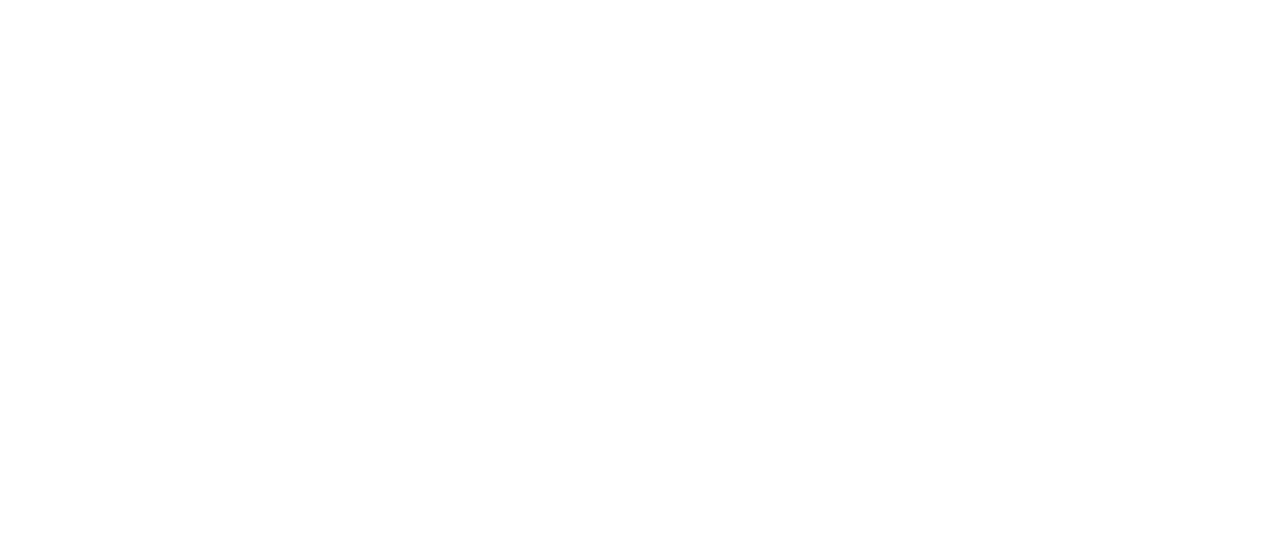
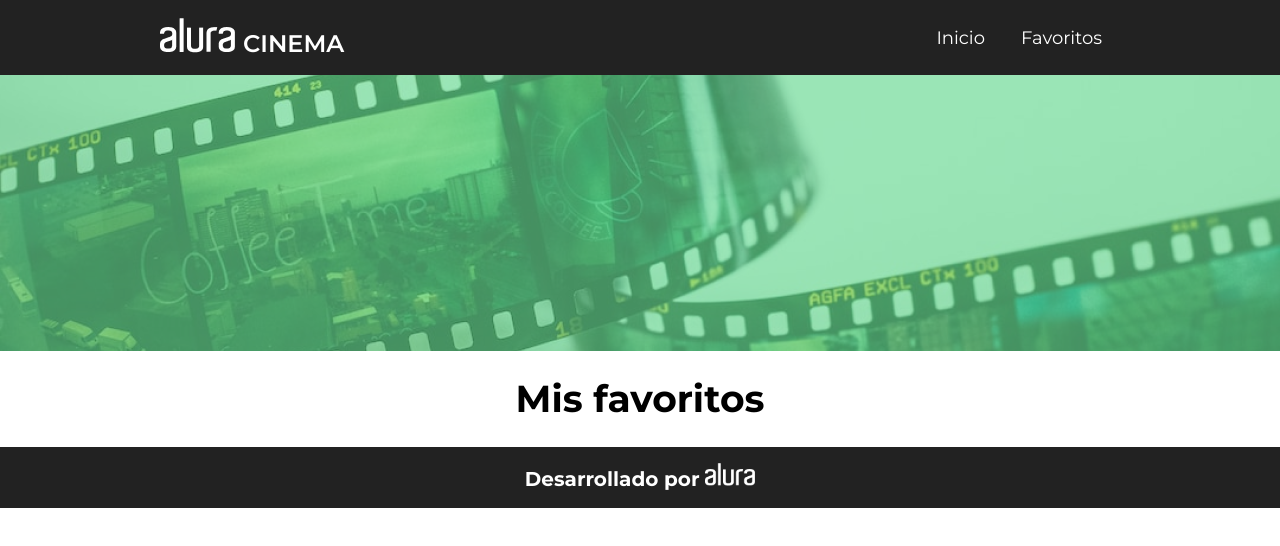
Before and after one commit to Mariq12/alura-cinema, a React (Vite) app: page /favorites in a window 1280 px wide. Before the commit this address had no page. Shown: the top 546 px of the page. Built offline with nearby package versions, Linux system fonts and the light colour scheme.

Commit message:
Creación del componente de favoritos y conección a rutas

```diff
--- a/jsconfig.json
+++ b/jsconfig.json
@@ -1,8 +1,6 @@
 {
     "compilerOptions": {
-        "baseUrl": "./src"
+        "baseUrl":"./src"
     },
-    "include": [
-        "src"
-    ]
+    "include":["src"]
 }
--- /dev/null
+++ b/src/pages/favorites/Favorites.jsx
@@ -0,0 +1,19 @@
+import Banner from '../../components/banner/Banner';
+import styles from './Favorites.module.css';
+import Title from '../../components/title/Title';
+
+function Favorites() {
+    return (
+        <>
+            <Banner img="favorite" color="#44d97d" />
+            <Title>
+                <h1>Mis favoritos</h1>
+            </Title>
+            <section className={styles.container}>
+
+            </section>
+        </>
+    );
+}
+
+export default Favorites;
--- /dev/null
+++ b/src/pages/favorites/Favorites.module.css
@@ -0,0 +1,4 @@
+.container {
+    display: flex;
+    justify-content: space-around;
+}
--- a/src/pages/home/Home.jsx
+++ b/src/pages/home/Home.jsx
@@ -1,5 +1,3 @@
-import Footer from "../../components/footer/Footer";
-import Header from "../../components/header/Header";
 import Banner from "../../components/banner/Banner";
 import Title from "../../components/title/Title";
 import Card from "../../components/card/Card";
@@ -11,7 +9,6 @@ function Home() {
 
     return (
         <>
-            <Header />
             <Banner img="home" color="#154580" />
             <Title>
                 <h1>A place to store your favorite videos</h1>
@@ -21,7 +18,6 @@ function Home() {
                     return <Card {...video} key={video.id} />
                 })}
             </section>
-            <Footer />
         </>
     );
 }
--- a/src/routes/routes.jsx
+++ b/src/routes/routes.jsx
@@ -1,13 +1,18 @@
-
-import Home from "../pages/home/Home";
+import Footer from "../components/footer/Footer.jsx";
+import Header from "../components/header/Header.jsx";
+import Favorites from "../pages/favorites/Favorites.jsx";
+import Home from "../pages/home/Home.jsx";
 import { BrowserRouter, Routes, Route } from "react-router-dom";
 
 function AppRoutes() {
     return (
         <BrowserRouter>
+            <Header />
             <Routes>
                 <Route path="/" element={<Home />}></Route>
+                <Route path="favorites" element={<Favorites />}></Route>
             </Routes>
+            <Footer />
         </BrowserRouter>
     );
 }
```
